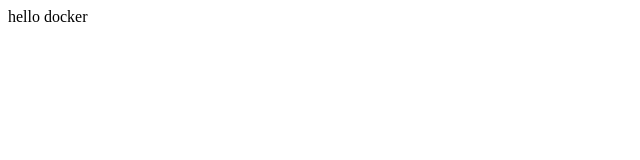
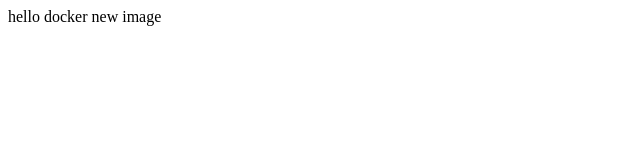
Before and after one commit to stdev321/docker_deployment, a website: page home.html in a window 1280 px wide. Shown: the full height of the page, 0-640 px from the left. Drawn offline with Linux system fonts and the light colour scheme.

Commit message:
new changes

```diff
--- a/home.html
+++ b/home.html
@@ -8,5 +8,6 @@
 </head>
 <body>
     hello docker
+    new image
 </body>
 </html>
```
